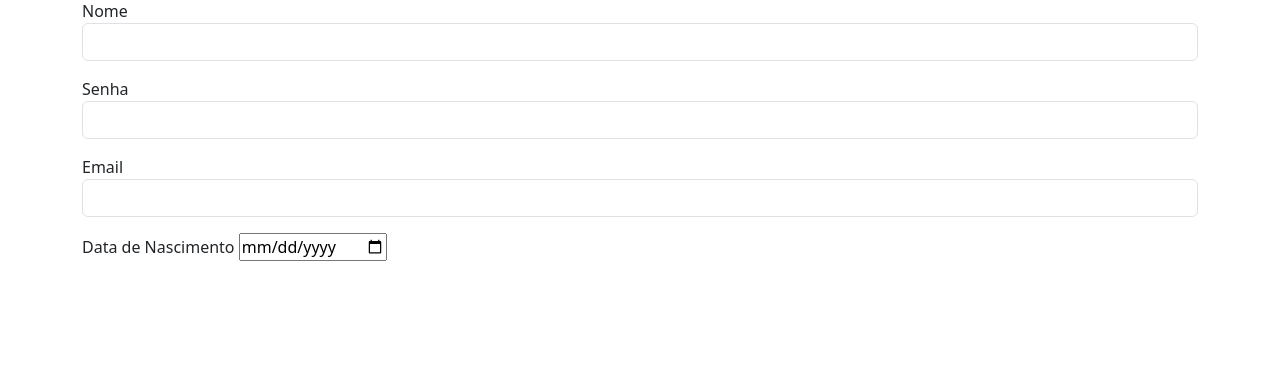
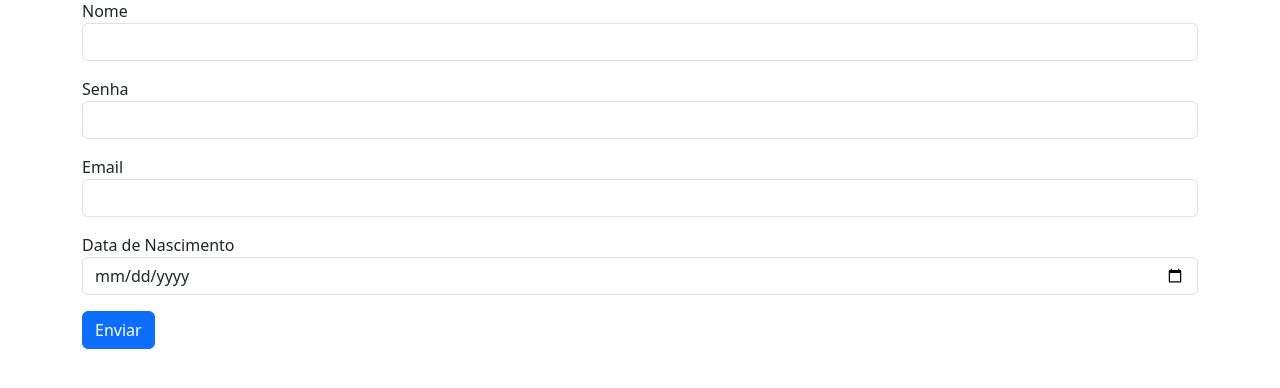
Before and after one commit to danilocostapa/crudphpmysql, a PHP site: page /?page=novo in a window 1280 px wide. Shown: the part 161-549 px from the top of the page. Run offline with PHP 8.4, Linux system fonts and the light colour scheme.

Commit message:
Finalizando o form

```diff
--- a/pages/cadastro_user.php
+++ b/pages/cadastro_user.php
@@ -1,6 +1,6 @@
 <h1>Cadastro de Usuários</h1>
 
-<form action="">
+<form action="?page=salvar" method="POST">
 
     <div class="mb-3">
         <label for="nome">Nome</label>
@@ -19,7 +19,11 @@
 
     <div class="mb-3">
         <label for="data-nascimento">Data de Nascimento</label>
-        <input type="date" name="data-nascimento" id="data-nascimento">
+        <input type="date" name="data-nascimento" id="data-nascimento" class="form-control">
+    </div>
+
+    <div class="mb-3">
+        <button type="submit" class="btn btn-primary">Enviar</button>
     </div>
 
 </form>
```
